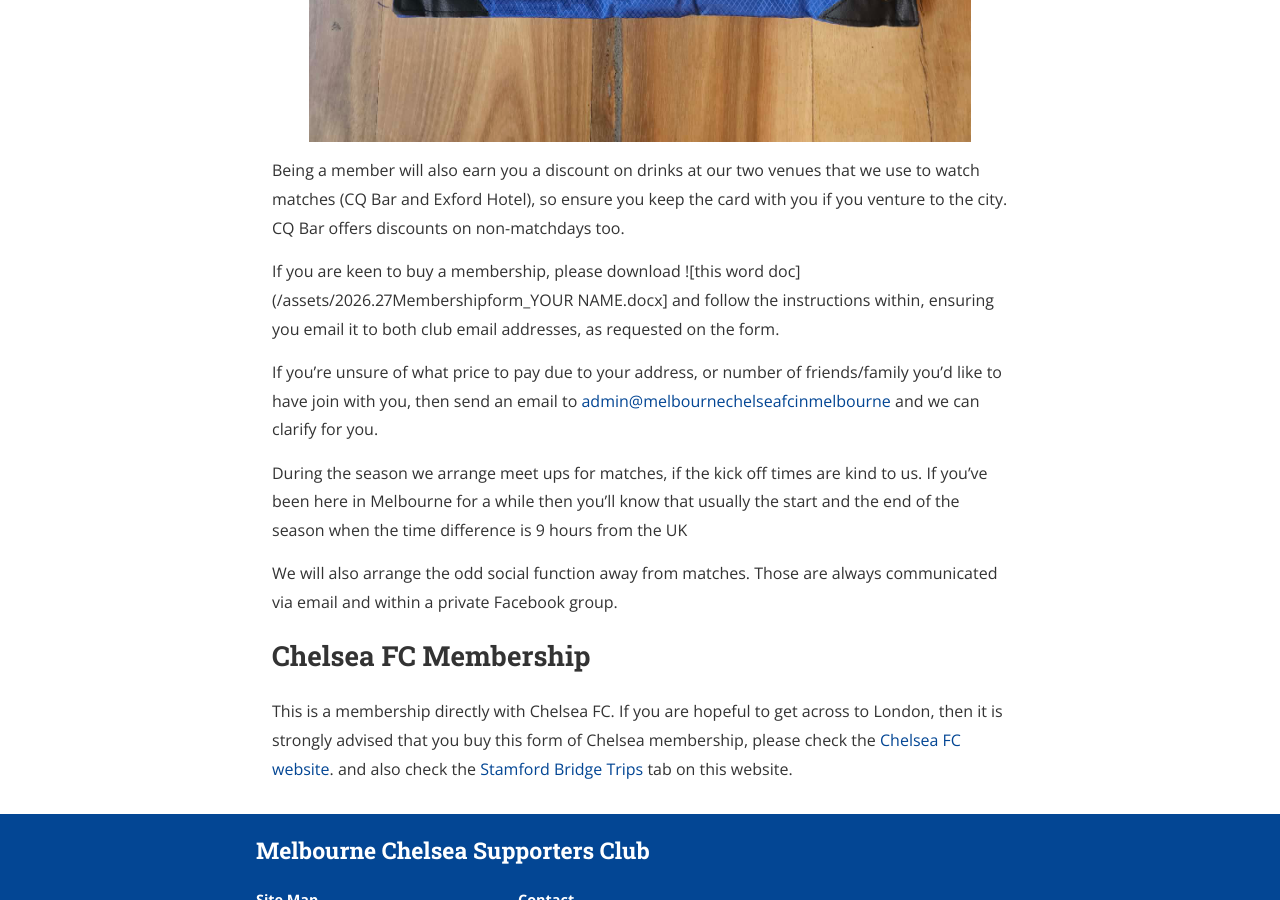
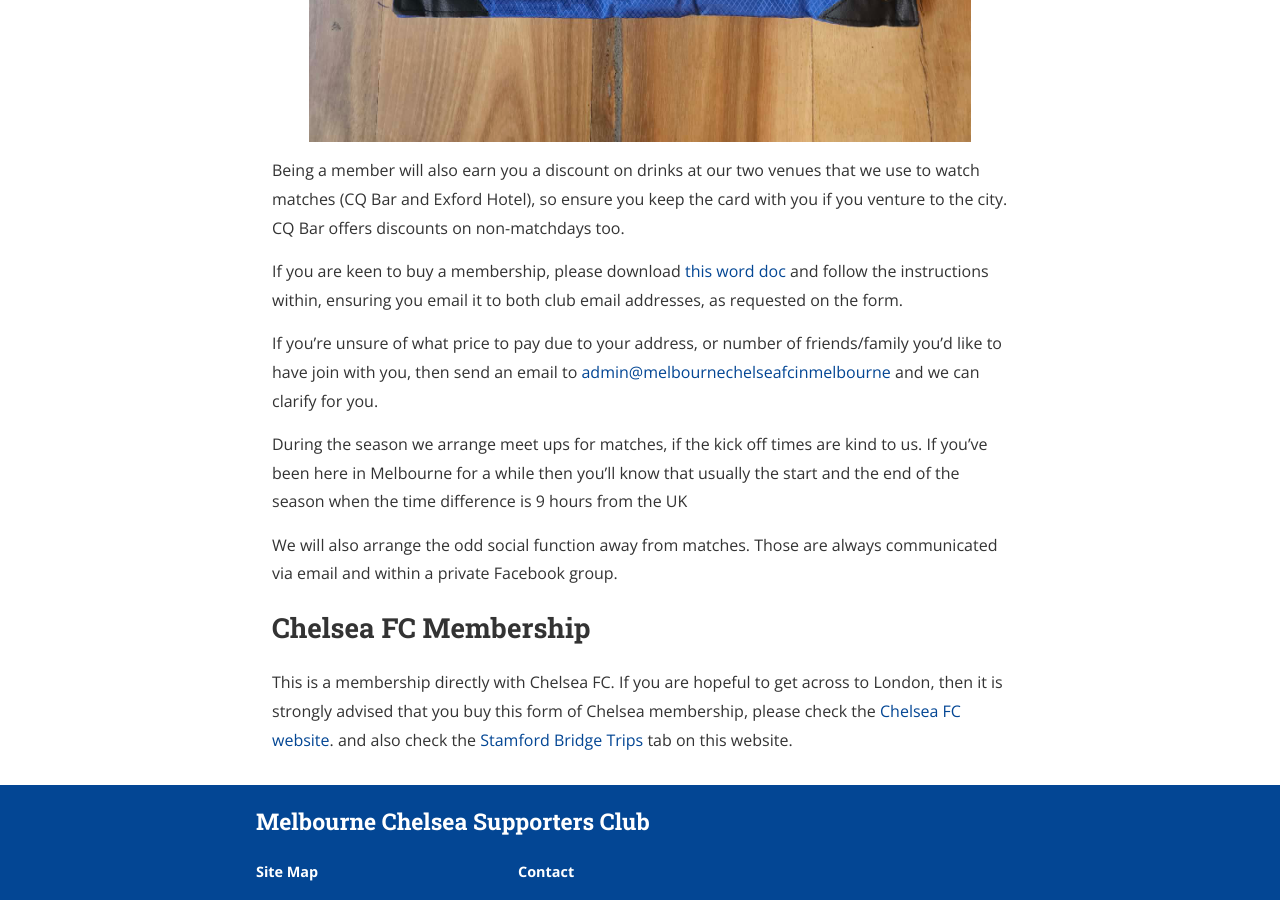
Before and after one commit to Foxh0und/MCSC, a Jekyll site: the page built from membership.md, in a window 1280 px wide and 900 px high, scrolled down 1524 px. Built offline with Jekyll 4.4.1, drawn with Linux system fonts in a browser that asks for light colours; nearby versions of some CDN libraries.

Commit message:
Update membership.md

```diff
--- a/membership.md
+++ b/membership.md
@@ -25,7 +25,7 @@
 Being a member will also earn you a discount on drinks at our two venues that we use to watch matches (CQ Bar and Exford Hotel), so ensure you keep the card with you if you venture to the city.
 CQ Bar offers discounts on non-matchdays too.
 
-If you are keen to buy a membership, please download ![this word doc](/assets/2026.27Membershipform_YOUR NAME.docx] and follow the instructions within, ensuring you email it to both club email addresses, as requested on the form.
+If you are keen to buy a membership, please download [this word doc](/assets/2026.27Membershipform_YOUR NAME.docx) and follow the instructions within, ensuring you email it to both club email addresses, as requested on the form.
 
 If you’re unsure of what price to pay due to your address, or number of friends/family you’d like to have join with you, then send an email to [admin@melbournechelseafcinmelbourne](mailto:admin@chelseafcinmelbourne.com) and we can clarify for you.
 
```
